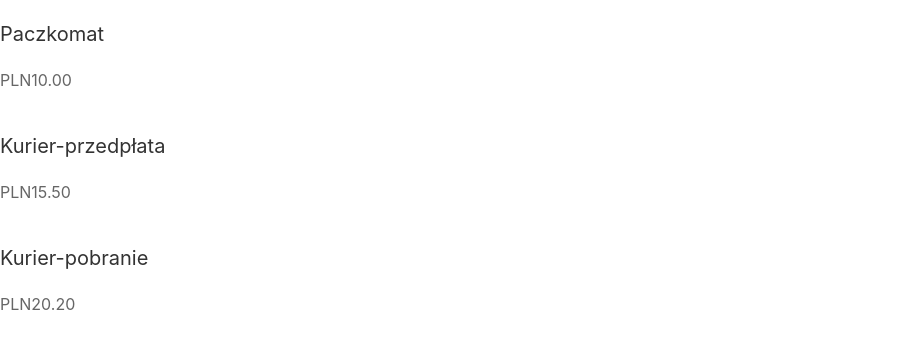
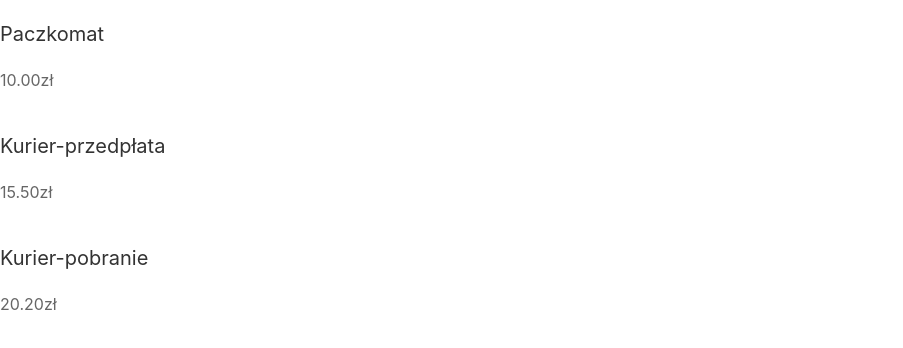
Before and after one commit to Guzik27/Angular-shop, an Angular app: page /shop in a window 1280 px wide. Shown: the part 142-490 px from the top of the page, without its empty margins (0-903 px from the left). Built offline with nearby package versions, Linux system fonts and the light colour scheme.

Commit message:
dopisek zł na końcu ceny

```diff
--- a/src/app/shop/shipping/shipping.component.html
+++ b/src/app/shop/shipping/shipping.component.html
@@ -1,9 +1,9 @@
 <div class="container">
   <h2>Sposoby dostawy</h2>
   <h4 >{{shippingMethodName1}}</h4>
-  <span>{{shippingMethodPrice1 | currency: 'PLN'}}</span>
+  <span>{{shippingMethodPrice1 | currency: ' '}}zł</span>
   <h4>{{shippingMethodName2}}</h4>
-  <span>{{shippingMethodPrice2 | currency:'PLN'}}</span>
+  <span>{{shippingMethodPrice2 | currency:' '}}zł</span>
   <h4>{{shippingMethodName3}}</h4>
-  <span>{{shippingMethodPrice3 | currency:'PLN'}}</span>
+  <span>{{shippingMethodPrice3 | currency:' '}}zł</span>
 </div>
```
